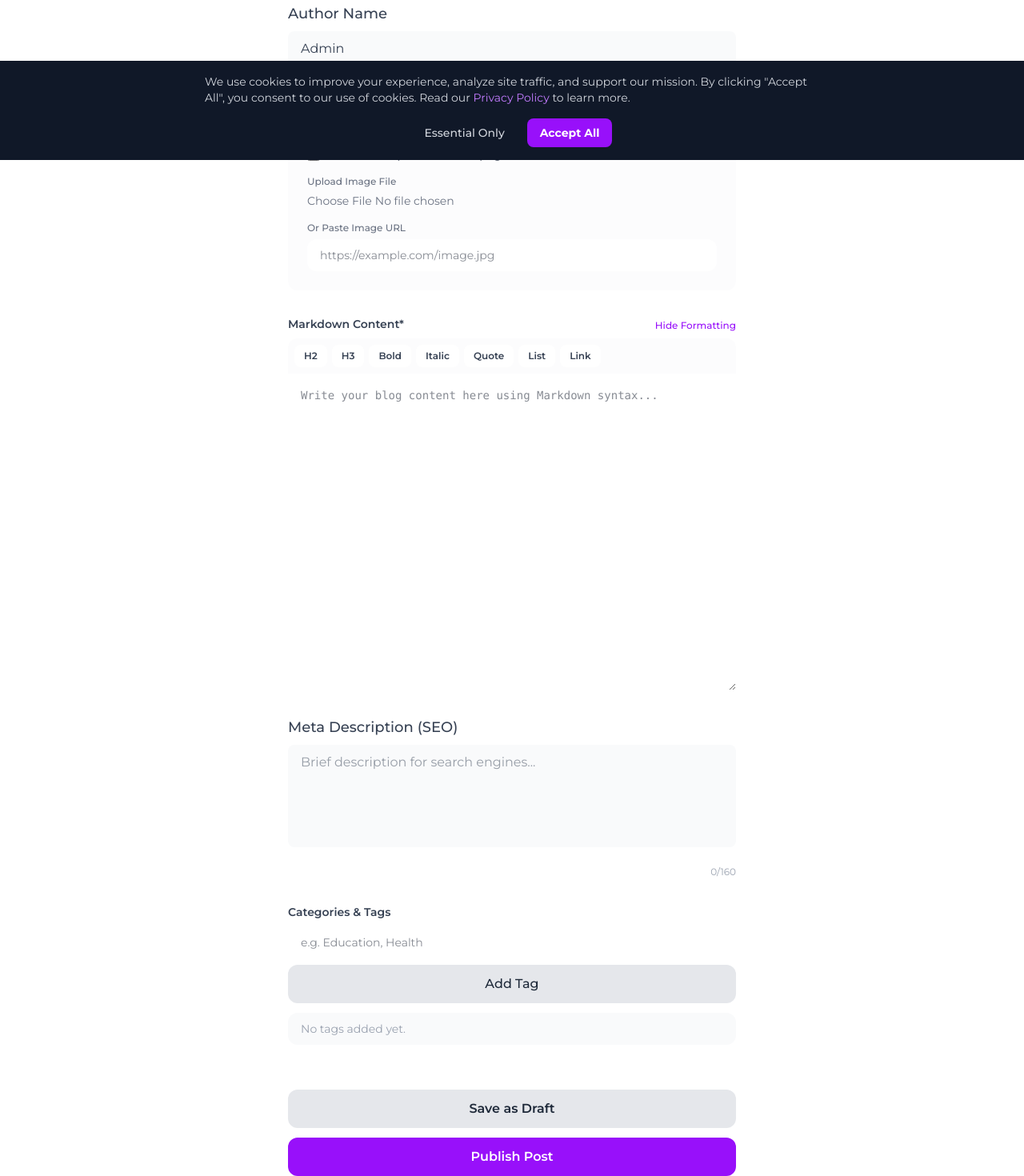
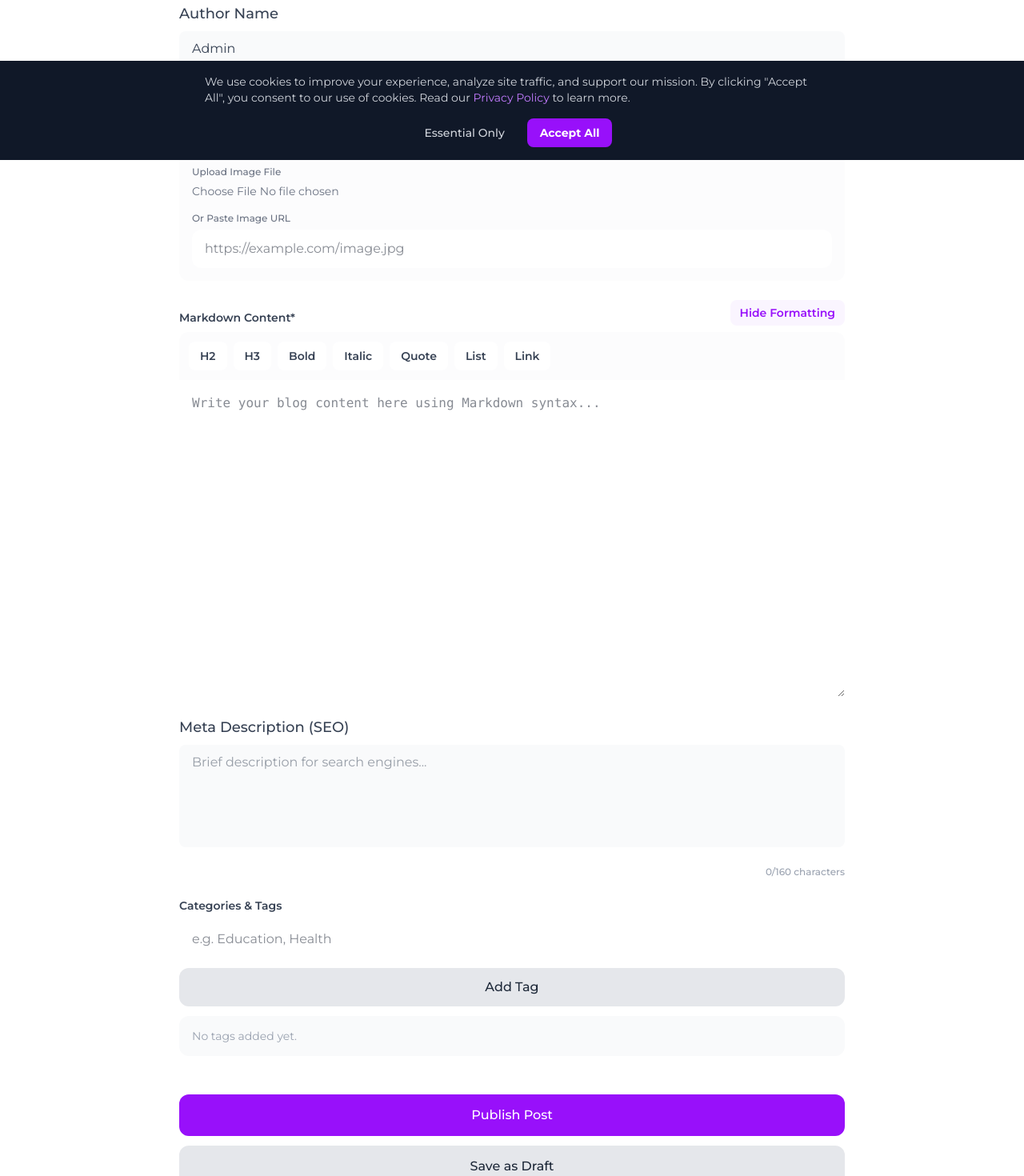
Before and after one commit to Obrianmaina/Jasiri_Cup_Website, a Next.js app in the folder jasiricup/: page /admin/blog/create in a window 1280 px wide. Shown: the part 600-2070 px from the top of the page at 80% size. Built offline with nearby package versions, Linux system fonts and the light colour scheme.

Commit message:
blog page

```diff
--- a/jasiricup/src/app/admin/blog/create/page.tsx
+++ b/jasiricup/src/app/admin/blog/create/page.tsx
@@ -7,7 +7,6 @@ import { BlogEditor } from "@/components/admin/BlogEditor";
 import toast from 'react-hot-toast';
 import Link from 'next/link';
 
-// Define the expected shape of the data coming from BlogEditor
 interface BlogPostData {
   _id?: string;
   title: string;
@@ -52,7 +51,7 @@ export default function CreateBlogPage() {
   };
 
   return (
-    <div className="space-y-8 w-1/2 mx-auto px-4 sm:px-6 md:px-16 py-8 transition-colors duration-300">
+    <div className="pt-12 space-y-8 w-full max-w-4xl mx-auto px-4 sm:px-6 md:px-8 py-8 transition-colors duration-300">
       <div className="border-b border-gray-200 dark:border-gray-800 pb-4 transition-colors duration-300">
         <Link href="/admin/blog" className="inline-flex items-center text-sm font-medium text-purple-600 dark:text-purple-400 hover:text-purple-800 dark:hover:text-purple-300 mb-4 transition-colors">
           &larr; Back to Blog Posts
--- a/jasiricup/src/app/admin/blog/edit/[id]/page.tsx
+++ b/jasiricup/src/app/admin/blog/edit/[id]/page.tsx
@@ -113,7 +113,7 @@ export default function EditBlogPage({ params }: EditBlogPageProps) {
   // Modern Loading State
   if (loading) {
     return (
-      <div className="flex flex-col justify-center items-center min-h-[400px] bg-white rounded-2xl border border-gray-100 shadow-sm">
+      <div className="flex flex-col justify-center items-center min-h-[400px] bg-white rounded-2xl border border-gray-100 shadow-sm mt-12 mx-4">
         <div className="animate-spin rounded-full h-10 w-10 border-b-2 border-purple-600 mb-4"></div>
         <p className="text-gray-500 font-medium">Loading post data...</p>
       </div>
@@ -123,7 +123,7 @@ export default function EditBlogPage({ params }: EditBlogPageProps) {
   // Modern Error State
   if (error || !blogData) {
     return (
-      <div className="flex flex-col justify-center items-center min-h-[400px] bg-white rounded-2xl border border-gray-100 shadow-sm p-8 text-center">
+      <div className="flex flex-col justify-center items-center min-h-[400px] bg-white rounded-2xl border border-gray-100 shadow-sm p-8 text-center mt-12 mx-4">
         <div className="w-16 h-16 bg-red-50 rounded-full flex items-center justify-center mb-4">
           <span className="text-2xl">⚠️</span>
         </div>
@@ -139,8 +139,8 @@ export default function EditBlogPage({ params }: EditBlogPageProps) {
     );
   }
 
-  return (
-    <div className="pt-12 space-y-8 w-6xl mx-auto px-4 sm:px-6 md:px-16 py-8">
+ return (
+    <div className="pt-12 space-y-8 w-full max-w-4xl mx-auto px-4 sm:px-6 md:px-8 py-8">
       <div className="border-b border-gray-200 dark:border-gray-800 pb-4 transition-colors duration-300">
         <Link href="/admin/blog" className="inline-flex items-center text-sm font-medium text-purple-600 dark:text-purple-400 hover:text-purple-800 dark:hover:text-purple-300 mb-4 transition-colors">
           &larr; Back to Blog Posts
@@ -155,5 +155,4 @@ export default function EditBlogPage({ params }: EditBlogPageProps) {
       />
     </div>
   );
-
 }
--- a/jasiricup/src/app/admin/impact/page.tsx
+++ b/jasiricup/src/app/admin/impact/page.tsx
@@ -77,7 +77,7 @@ export default function AdminImpactEditor() {
   };
 
   return (
-    <div className="pt-12 space-y-8 max-w-4xl mx-auto transition-colors duration-300">
+    <div className="pt-12 px-4 sm:px-6 space-y-6 sm:space-y-8 max-w-4xl mx-auto transition-colors duration-300">
       <div>
         <Link href="/admin/dashboard" className="inline-flex items-center text-sm font-medium text-purple-600 dark:text-purple-400 hover:text-purple-800 mb-4">
           &larr; Back to Dashboard
@@ -91,8 +91,8 @@ export default function AdminImpactEditor() {
           <div className="animate-spin rounded-full h-8 w-8 border-b-2 border-purple-600"></div>
         </div>
       ) : (
-        <div className="bg-white dark:bg-gray-900 p-6 sm:p-8 rounded-2xl shadow-sm border border-gray-100 dark:border-gray-800">
-          <div className="grid grid-cols-1 sm:grid-cols-2 gap-6">
+        <div className="bg-white dark:bg-gray-900 p-5 sm:p-8 rounded-2xl shadow-sm border border-gray-100 dark:border-gray-800">
+          <div className="grid grid-cols-1 sm:grid-cols-2 gap-5 sm:gap-6">
             {Object.entries(stats).map(([key, val]) => (
               <div key={key}>
                 <label className="block text-sm font-medium text-gray-700 dark:text-gray-300 mb-2 capitalize">
@@ -103,13 +103,14 @@ export default function AdminImpactEditor() {
                   name={key}
                   value={val}
                   onChange={handleChange}
-                  className="w-full border border-gray-300 dark:border-gray-600 rounded-lg px-4 py-2.5 bg-gray-50 dark:bg-gray-800 text-gray-900 dark:text-white focus:ring-2 focus:ring-purple-500 outline-none transition-colors"
+                  className="w-full border border-gray-300 dark:border-gray-600 rounded-xl px-4 py-3 sm:py-2.5 text-base sm:text-sm bg-gray-50 dark:bg-gray-800 text-gray-900 dark:text-white focus:ring-2 focus:ring-purple-500 outline-none transition-colors"
                 />
               </div>
             ))}
           </div>
-          <div className="mt-8 flex justify-end">
-            <Button onClick={handleSave} disabled={saving} variant="primary" className="px-8 py-3 rounded-xl font-bold">
+
+          <div className="mt-8 flex flex-col sm:flex-row justify-end">
+            <Button onClick={handleSave} disabled={saving} variant="primary" className="w-full sm:w-auto px-8 py-3.5 sm:py-3 rounded-xl font-bold">
               {saving ? 'Saving...' : 'Save Overrides'}
             </Button>
           </div>
--- a/jasiricup/src/components/admin/BlogEditor.tsx
+++ b/jasiricup/src/components/admin/BlogEditor.tsx
@@ -161,11 +161,11 @@ export const BlogEditor = ({ initialData, onSave, saving }: BlogEditorProps) =>
   };
 
   return (
-    <div className="bg-white dark:bg-gray-900 rounded-2xl shadow-sm border border-gray-100 dark:border-gray-800 p-6 sm:p-8 transition-colors">
-      <form className="space-y-8">
+    <div className="bg-white dark:bg-gray-900 rounded-2xl shadow-sm border border-gray-100 dark:border-gray-800 p-4 sm:p-8 transition-colors">
+      <form className="space-y-6 sm:space-y-8">
 
         {/* Basic Info Section */}
-        <div className="grid grid-cols-1 md:grid-cols-2 gap-6">
+        <div className="grid grid-cols-1 md:grid-cols-2 gap-5 sm:gap-6">
           <div className="md:col-span-2">
             <Input
               id="title"
@@ -187,7 +187,7 @@ export const BlogEditor = ({ initialData, onSave, saving }: BlogEditorProps) =>
               placeholder="url-friendly-slug"
               required
             />
-            <p className="text-xs text-gray-400 dark:text-gray-500 mt-1.5 font-mono">
+            <p className="text-xs text-gray-400 dark:text-gray-500 mt-1.5 font-mono break-all">
               /blog/{formData.slug || 'slug'}
             </p>
           </div>
@@ -205,24 +205,24 @@ export const BlogEditor = ({ initialData, onSave, saving }: BlogEditorProps) =>
         </div>
 
         {/* Hero Image Section */}
-        <div className="bg-gray-50/50 dark:bg-gray-800/30 p-6 rounded-xl border border-gray-100 dark:border-gray-700 transition-colors">
+        <div className="bg-gray-50/50 dark:bg-gray-800/30 p-4 sm:p-6 rounded-xl border border-gray-100 dark:border-gray-700 transition-colors">
           <div className="flex flex-col sm:flex-row sm:items-center justify-between mb-4">
             <label className="block text-sm font-semibold text-gray-700 dark:text-gray-200">
               Hero Image
             </label>
-            <label className="flex items-center mt-2 sm:mt-0 cursor-pointer">
+            <label className="flex items-center mt-3 sm:mt-0 cursor-pointer w-fit">
               <input
                 type="checkbox"
                 name="featured"
                 checked={formData.featured}
                 onChange={handleSharedChange}
-                className="mr-2 h-4 w-4 text-purple-600 dark:text-purple-500 rounded border-gray-300 dark:border-gray-600 focus:ring-purple-500 bg-white dark:bg-gray-800"
+                className="mr-2 h-5 w-5 sm:h-4 sm:w-4 text-purple-600 dark:text-purple-500 rounded border-gray-300 dark:border-gray-600 focus:ring-purple-500 bg-white dark:bg-gray-800"
               />
               <span className="text-sm font-medium text-gray-700 dark:text-gray-300">Feature this post on home page</span>
             </label>
           </div>
 
-          <div className="space-y-4">
+          <div className="space-y-5 sm:space-y-4">
             <div className="grid grid-cols-1 md:grid-cols-2 gap-4 items-end">
               <div>
                 <label className="block text-xs font-medium text-gray-500 dark:text-gray-400 mb-1.5">Upload Image File</label>
@@ -244,7 +244,7 @@ export const BlogEditor = ({ initialData, onSave, saving }: BlogEditorProps) =>
                   value={formData.heroImage}
                   onChange={handleSharedChange}
                   placeholder="https://example.com/image.jpg"
-                  className="w-full bg-white dark:bg-gray-950 text-gray-900 dark:text-white border border-gray-200 dark:border-gray-700 rounded-xl px-4 py-2.5 text-sm focus:ring-2 focus:ring-purple-500 focus:outline-none transition-colors"
+                  className="w-full bg-white dark:bg-gray-950 text-gray-900 dark:text-white border border-gray-200 dark:border-gray-700 rounded-xl px-4 py-3 sm:py-2.5 text-base sm:text-sm focus:ring-2 focus:ring-purple-500 focus:outline-none transition-colors"
                 />
               </div>
             </div>
@@ -263,16 +263,16 @@ export const BlogEditor = ({ initialData, onSave, saving }: BlogEditorProps) =>
             )}
 
             {formData.heroImage && formData.heroImage.trim() && (
-              <div className="relative inline-block mt-2 group">
+              <div className="relative inline-block mt-2 group w-full sm:w-auto">
                 <img
                   src={formData.heroImage}
                   alt="Hero preview"
-                  className="w-full sm:max-w-md h-48 object-cover rounded-xl border border-gray-200 dark:border-gray-700 shadow-sm"
+                  className="w-full sm:max-w-md h-48 sm:h-56 object-cover rounded-xl border border-gray-200 dark:border-gray-700 shadow-sm"
                 />
                 <button
                   type="button"
                   onClick={removeCurrentImage}
-                  className="absolute -top-3 -right-3 bg-white dark:bg-gray-800 border border-gray-200 dark:border-gray-700 text-red-500 dark:text-red-400 rounded-full w-8 h-8 flex items-center justify-center text-lg hover:bg-red-50 dark:hover:bg-red-900/30 hover:text-red-600 dark:hover:text-red-300 shadow-sm transition-all"
+                  className="absolute -top-3 -right-3 sm:-right-3 bg-white dark:bg-gray-800 border border-gray-200 dark:border-gray-700 text-red-500 dark:text-red-400 rounded-full w-8 h-8 sm:w-8 sm:h-8 flex items-center justify-center text-lg hover:bg-red-50 dark:hover:bg-red-900/30 hover:text-red-600 dark:hover:text-red-300 shadow-sm transition-all"
                   title="Remove image"
                 >
                   ✕
@@ -291,15 +291,15 @@ export const BlogEditor = ({ initialData, onSave, saving }: BlogEditorProps) =>
             <button
               type="button"
               onClick={() => setShowToolbar(!showToolbar)}
-              className="text-xs font-medium text-purple-600 dark:text-purple-400 hover:text-purple-800 dark:hover:text-purple-300 transition-colors sm:hidden"
+              className="text-sm sm:text-xs font-semibold text-purple-600 dark:text-purple-400 hover:text-purple-800 dark:hover:text-purple-300 transition-colors sm:hidden bg-purple-50 dark:bg-purple-900/30 px-3 py-1.5 rounded-lg"
             >
               {showToolbar ? 'Hide Formatting' : 'Show Formatting'}
             </button>
           </div>
 
           <div className="flex flex-col shadow-sm rounded-xl">
-            <div className={`border border-gray-200 dark:border-gray-700 border-b-0 rounded-t-xl p-2 bg-gray-50/50 dark:bg-gray-800/50 transition-colors ${showToolbar ? 'block' : 'hidden sm:block'}`}>
-              <div className="flex flex-wrap gap-1.5">
+            <div className={`border border-gray-200 dark:border-gray-700 border-b-0 rounded-t-xl p-3 sm:p-2 bg-gray-50/50 dark:bg-gray-800/50 transition-colors ${showToolbar ? 'block' : 'hidden sm:block'}`}>
+              <div className="flex flex-wrap gap-2 sm:gap-1.5">
                 {[
                   { label: 'H2', before: '## ' },
                   { label: 'H3', before: '### ' },
@@ -313,7 +313,7 @@ export const BlogEditor = ({ initialData, onSave, saving }: BlogEditorProps) =>
                     key={btn.label}
                     type="button"
                     onClick={() => insertFormatting(btn.before, btn.after)}
-                    className="px-3 py-1.5 text-xs font-semibold bg-white dark:bg-gray-700 border border-gray-200 dark:border-gray-600 text-gray-700 dark:text-gray-200 rounded-lg hover:bg-purple-50 dark:hover:bg-purple-900/30 hover:text-purple-700 dark:hover:text-purple-300 hover:border-purple-200 dark:hover:border-purple-500/50 transition-colors"
+                    className="px-3.5 py-2 sm:px-3 sm:py-1.5 text-sm sm:text-xs font-semibold bg-white dark:bg-gray-700 border border-gray-200 dark:border-gray-600 text-gray-700 dark:text-gray-200 rounded-lg hover:bg-purple-50 dark:hover:bg-purple-900/30 hover:text-purple-700 dark:hover:text-purple-300 transition-colors shadow-sm sm:shadow-none"
                   >
                     {btn.label}
                   </button>
@@ -325,8 +325,8 @@ export const BlogEditor = ({ initialData, onSave, saving }: BlogEditorProps) =>
               name="content"
               value={formData.content}
               onChange={handleSharedChange}
-              rows={16}
-              className={`w-full bg-white dark:bg-gray-950 text-gray-900 dark:text-gray-100 border-gray-200 dark:border-gray-700 focus:ring-purple-500 focus:border-purple-500 font-mono text-sm leading-relaxed p-4 transition-colors ${showToolbar ? 'rounded-b-xl' : 'rounded-xl'}`}
+              rows={14}
+              className={`w-full bg-white dark:bg-gray-950 text-gray-900 dark:text-gray-100 border border-gray-200 dark:border-gray-700 focus:ring-purple-500 focus:border-purple-500 font-mono text-base sm:text-sm leading-relaxed p-4 sm:p-5 transition-colors ${showToolbar ? 'rounded-b-xl' : 'rounded-xl'}`}
               placeholder="Write your blog content here using Markdown syntax..."
               required
             />
@@ -334,7 +334,7 @@ export const BlogEditor = ({ initialData, onSave, saving }: BlogEditorProps) =>
         </div>
 
         {/* Meta & Tags */}
-        <div className="grid grid-cols-1 md:grid-cols-2 gap-8">
+        <div className="grid grid-cols-1 lg:grid-cols-2 gap-6 sm:gap-8">
           <div>
             <TextArea
               id="metaDescription"
@@ -346,8 +346,8 @@ export const BlogEditor = ({ initialData, onSave, saving }: BlogEditorProps) =>
               rows={4}
             />
             <div className="flex justify-end mt-1">
-              <span className={`text-xs ${formData.metaDescription.length > 160 ? 'text-red-500 dark:text-red-400' : 'text-gray-400 dark:text-gray-500'}`}>
-                {formData.metaDescription.length}/160
+              <span className={`text-xs font-medium ${formData.metaDescription.length > 160 ? 'text-red-500 dark:text-red-400' : 'text-gray-400 dark:text-gray-500'}`}>
+                {formData.metaDescription.length}/160 characters
               </span>
             </div>
           </div>
@@ -356,34 +356,34 @@ export const BlogEditor = ({ initialData, onSave, saving }: BlogEditorProps) =>
             <label className="block text-sm font-semibold text-gray-700 dark:text-gray-200 mb-2">
               Categories & Tags
             </label>
-            <div className="flex flex-col sm:flex-row gap-2 mb-3">
+            <div className="flex flex-col sm:flex-row gap-3 sm:gap-2 mb-3">
               <input
                 type="text"
                 value={tagInput}
                 onChange={(e) => setTagInput(e.target.value)}
                 onKeyPress={(e) => e.key === 'Enter' && (e.preventDefault(), addTag())}
                 placeholder="e.g. Education, Health"
-                className="flex-1 bg-white dark:bg-gray-800 text-gray-900 dark:text-white border-gray-200 dark:border-gray-700 rounded-xl px-4 py-2.5 focus:ring-purple-500 focus:border-purple-500 text-sm transition-colors"
+                className="flex-1 bg-white dark:bg-gray-800 text-gray-900 dark:text-white border border-gray-200 dark:border-gray-700 rounded-xl px-4 py-3 sm:py-2.5 focus:ring-purple-500 focus:border-purple-500 text-base sm:text-sm transition-colors"
               />
-              <Button type="button" onClick={addTag} variant="secondary" className="whitespace-nowrap rounded-xl">
+              <Button type="button" onClick={addTag} variant="secondary" className="whitespace-nowrap rounded-xl py-3 sm:py-2.5 font-bold">
                 Add Tag
               </Button>
             </div>
 
-            <div className="flex flex-wrap gap-2 min-h-[40px] p-2 bg-gray-50 dark:bg-gray-800/50 rounded-xl border border-gray-100 dark:border-gray-700 transition-colors">
+            <div className="flex flex-wrap gap-2 min-h-[50px] p-3 bg-gray-50 dark:bg-gray-800/50 rounded-xl border border-gray-100 dark:border-gray-700 transition-colors">
               {formData.tags.length === 0 && (
-                <span className="text-sm text-gray-400 dark:text-gray-500 flex items-center px-2">No tags added yet.</span>
+                <span className="text-sm text-gray-400 dark:text-gray-500 flex items-center px-1">No tags added yet.</span>
               )}
               {formData.tags.map((tag, index) => (
                 <span
                   key={index}
-                  className="inline-flex items-center px-3 py-1 rounded-lg text-sm font-medium bg-white dark:bg-gray-800 border border-purple-100 dark:border-purple-900/50 text-purple-700 dark:text-purple-400 shadow-sm transition-colors"
+                  className="inline-flex items-center px-3 py-1.5 sm:py-1 rounded-lg text-sm font-medium bg-white dark:bg-gray-800 border border-purple-100 dark:border-purple-900/50 text-purple-700 dark:text-purple-400 shadow-sm transition-colors"
                 >
                   {tag}
                   <button
                     type="button"
                     onClick={() => removeTag(tag)}
-                    className="ml-2 text-purple-400 dark:text-purple-500 hover:text-red-500 dark:hover:text-red-400 hover:bg-red-50 dark:hover:bg-red-900/30 rounded-md p-0.5 transition-colors"
+                    className="ml-2 text-purple-400 dark:text-purple-500 hover:text-red-500 dark:hover:text-red-400 hover:bg-red-50 dark:hover:bg-red-900/30 rounded-md p-1 sm:p-0.5 transition-colors"
                   >
                     ✕
                   </button>
@@ -394,13 +394,13 @@ export const BlogEditor = ({ initialData, onSave, saving }: BlogEditorProps) =>
         </div>
 
         {/* Actions */}
-        <div className="pt-6 border-t border-gray-100 dark:border-gray-800 flex flex-col sm:flex-row justify-end gap-3 transition-colors">
+        <div className="pt-6 sm:pt-8 border-t border-gray-100 dark:border-gray-800 flex flex-col-reverse sm:flex-row justify-end gap-3 sm:gap-4 transition-colors">
           <Button
             type="button"
             onClick={(e) => handleSubmit(e, 'draft')}
             disabled={saving}
             variant="secondary"
-            className="w-full sm:w-auto rounded-xl py-2.5 font-semibold"
+            className="w-full sm:w-auto rounded-xl py-3.5 sm:py-2.5 font-bold"
           >
             {saving ? 'Saving...' : 'Save as Draft'}
           </Button>
@@ -409,7 +409,7 @@ export const BlogEditor = ({ initialData, onSave, saving }: BlogEditorProps) =>
             onClick={(e) => handleSubmit(e, 'published')}
             disabled={saving}
             variant="primary"
-            className="w-full sm:w-auto rounded-xl py-2.5 font-semibold bg-purple-600 hover:bg-purple-700"
+            className="w-full sm:w-auto rounded-xl py-3.5 sm:py-2.5 font-bold bg-purple-600 hover:bg-purple-700"
           >
             {saving ? 'Publishing...' : 'Publish Post'}
           </Button>
```
